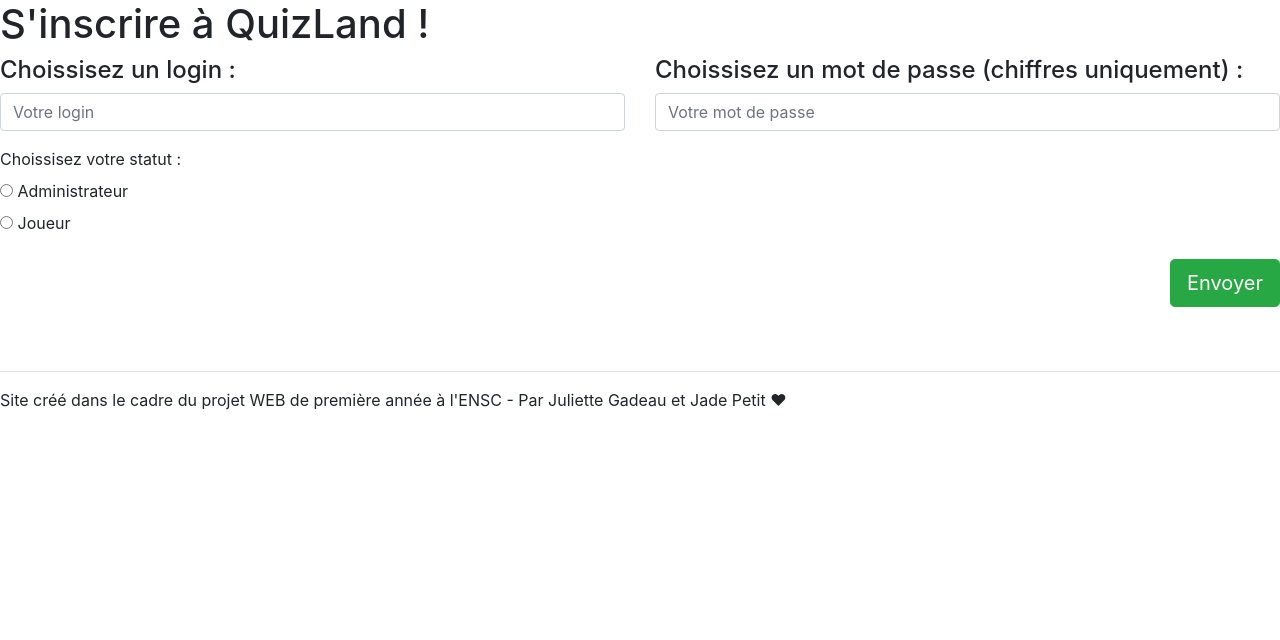
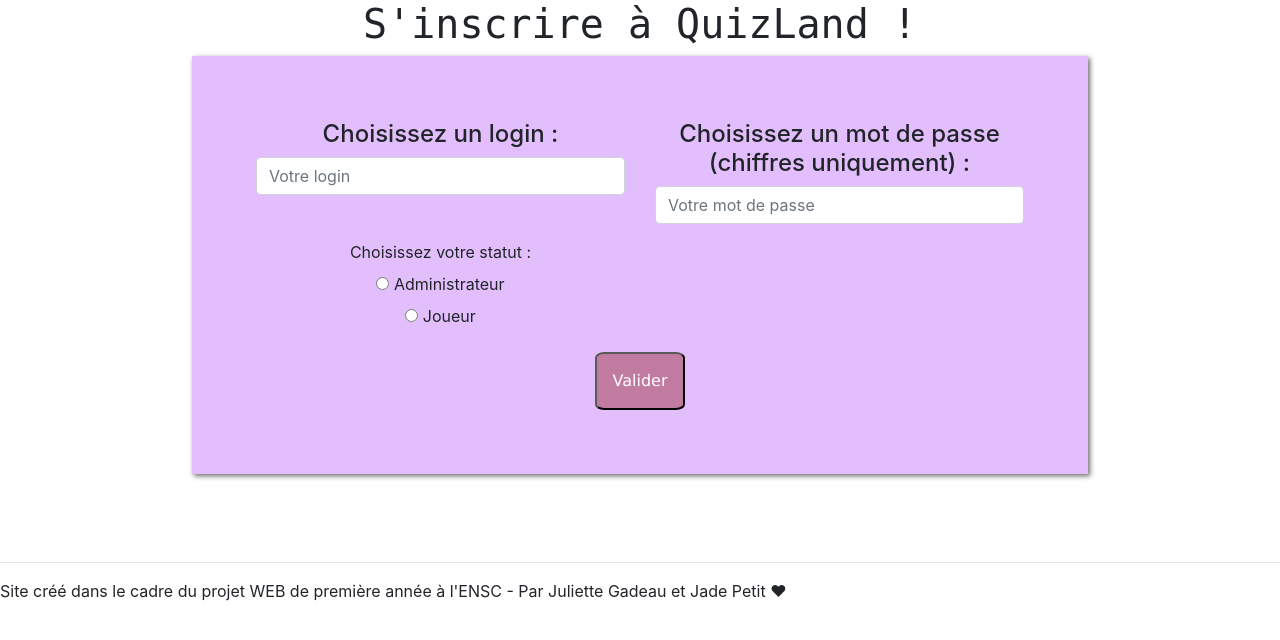
Before and after one commit to Jadounix/Quizz, a PHP site: page /inscription.php in a window 1280 px wide. Shown: the part 56-696 px from the top of the page. Run offline with PHP 8.4, Linux system fonts and the light colour scheme; some libraries are stand-ins or nearby versions.

Commit message:
Ajout du CSS

```diff
--- a/Projet_WEB/pages/inscription.php
+++ b/Projet_WEB/pages/inscription.php
@@ -3,25 +3,26 @@
 <html lang="en" dir="ltr">
   <head>
     <meta charset="utf-8">
-    <title></title>
+    <title>Inscription</title>
     <?php include '../lib/bootstrap_header.php'; ?>
+    <link rel="stylesheet" href="style_inscription.css">
   </head>
   <body>
     <?php include '../includes/menu_connexion.php'; ?>
 
     <h1>S'inscrire à QuizLand !</h1>
-    <form action="ajout_membre.php" method="POST">
+    <form class="bloc" action="ajout_membre.php" method="POST">
       <div class="row">
         <div class="form-group col-sm-6">
-          <label for="name" class="h4">Choissisez un login :</label>
+          <label for="name" class="h4">Choisissez un login :</label>
           <input type="text" class="form-control" name="login_entre" placeholder="Votre login" required>
         </div>
         <div class="form-group col-sm-6">
-          <label for="password" class="h4">Choissisez un mot de passe (chiffres uniquement) :</label>
+          <label for="password" class="h4">Choisissez un mot de passe (chiffres uniquement) :</label>
           <input type="password" class="form-control" name="pass_entre" placeholder="Votre mot de passe" required>
         </div>
         <div class="form-group col-sm-6">
-          <label for="Statut">Choissisez votre statut :</label>
+          <label for="Statut">Choisissez votre statut :</label>
           <br>
           <input type="radio" name="statutA" id="Administrateur">
           <label for="ad">Administrateur</label>
@@ -30,7 +31,7 @@
           <label for="joueur">Joueur</label>
         </div>
       </div>
-      <button type="submit" name="connexion"  class="btn btn-success btn-lg pull-right ">Envoyer</button>
+      <button type="submit" name="connexion"  class="bouton">Valider</button>
       <br>
   </form>
   <?php include '../includes/footer.php'; ?>
--- /dev/null
+++ b/Projet_WEB/pages/style_inscription.css
@@ -0,0 +1,19 @@
+h1{text-align:center;
+font-family:Courrier, monospace;}
+
+.bloc{background-color:#e3befc;
+width:70%;
+padding:5%;
+text-align:center;
+margin-left: auto; /*pour centrer le bloc*/
+margin-right: auto;
+box-shadow: 2px 2px 5px #6a6a6a;}
+
+.bouton{color:white;
+background-color:#c27ba0ff;
+font-family:Verdana, serif;
+border-color : #595959;
+border-radius:10%;
+padding:2%;
+margin-left: auto; /*pour centrer le bloc*/
+margin-right: auto;}
```
Also changed, not shown: Projet_WEB/pages/index.php (+8 -3 lines), Projet_WEB/pages/login.php (+4 -3 lines), Projet_WEB/pages/style_index.css (added, +19 -0 lines), 1 other file.
